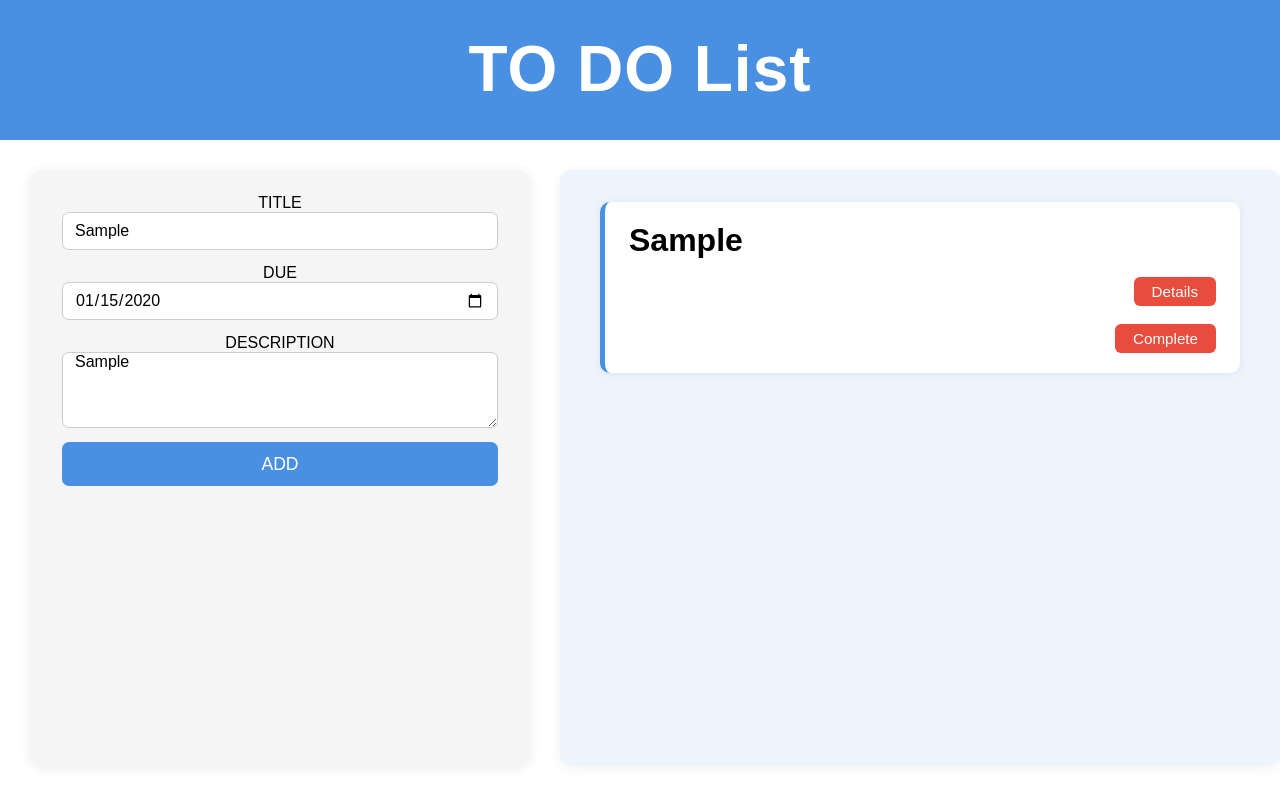
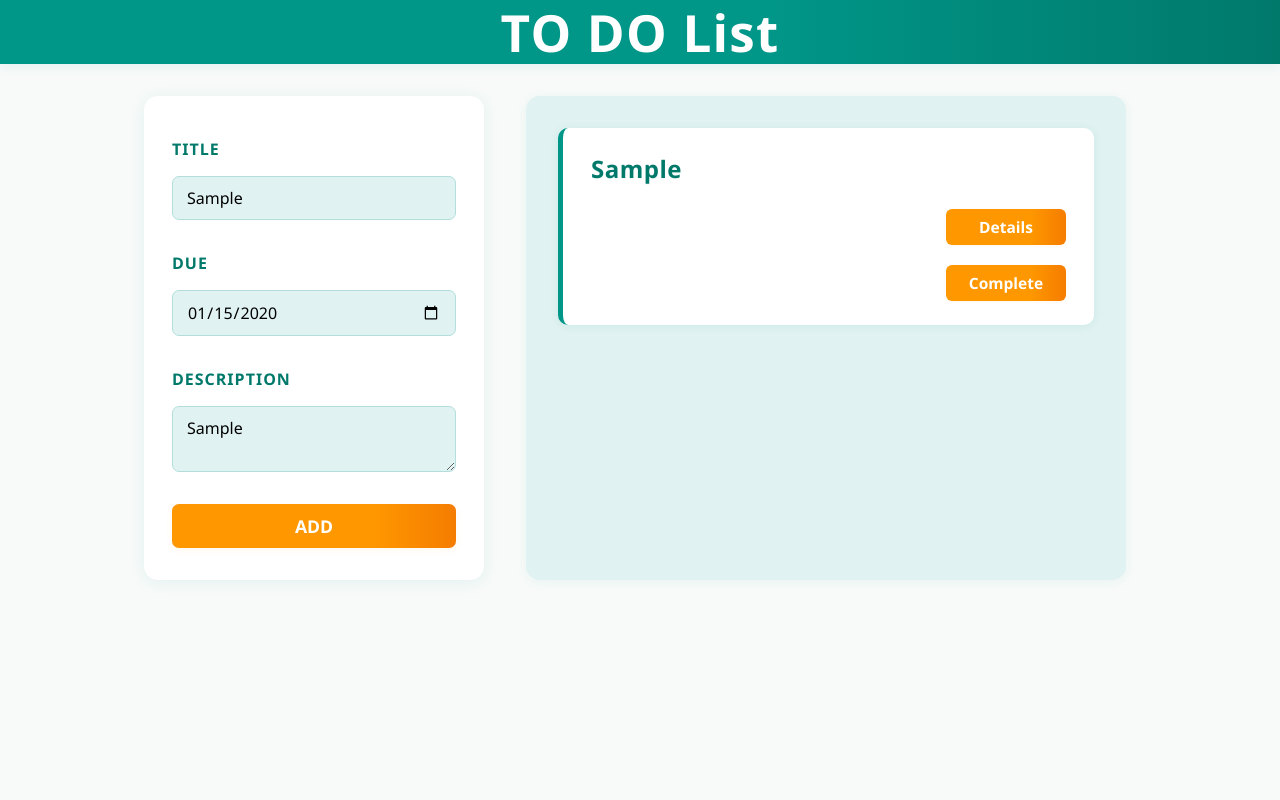
Before and after one commit to Ivan3342/To-Do-Modular, a plain HTML site: page index.html in a window 1280 px wide. Both pictures are taken after typing "Sample", "2020-01-15", "Sample" into the empty fields and a click on the button "ADD". Drawn offline with Linux system fonts and the light colour scheme.

Commit message:
changed css

```diff
--- a/index.html
+++ b/index.html
@@ -5,7 +5,7 @@
     <meta charset="UTF-8">
     <meta name="viewport" content="width=device-width, initial-scale=1.0">
     <title>To-Do List</title>
-    <link rel="stylesheet" href="style.css">
+    <link rel="stylesheet" href="new.css">
 </head>
 
 <body>
--- /dev/null
+++ b/new.css
@@ -0,0 +1,220 @@
+* {
+    margin: 0;
+    padding: 0;
+    box-sizing: border-box;
+    font-family: 'Segoe UI', Arial, Helvetica, sans-serif;
+}
+
+body {
+    background: #f7faf9;
+    min-height: 100vh;
+}
+
+header {
+    background: linear-gradient(90deg, #009688 60%, #00796b 100%);
+    height: 64px;
+    display: flex;
+    align-items: center;
+    justify-content: center;
+    color: #fff;
+    text-align: center;
+    font-size: 1.6rem;
+    letter-spacing: 1.2px;
+    box-shadow: 0 2px 12px rgba(0, 150, 136, 0.08);
+    padding: 0;
+}
+
+#main {
+    display: flex;
+    flex-direction: row;
+    justify-content: center;
+    gap: 32px;
+    margin-top: 32px;
+}
+
+#addEntry {
+    display: flex;
+    flex-direction: column;
+    align-items: stretch;
+    min-width: 340px;
+    max-width: 380px;
+    background: #fff;
+    border-radius: 14px;
+    box-shadow: 0 2px 16px rgba(0, 150, 136, 0.09);
+    padding: 32px 28px;
+    gap: 12px;
+}
+
+#addEntry label {
+    font-weight: 600;
+    color: #00796b;
+    margin-bottom: 4px;
+    margin-top: 10px;
+    letter-spacing: 1px;
+}
+
+#addEntry input,
+#addEntry textarea {
+    width: 100%;
+    border-radius: 7px;
+    border: 1px solid #b2dfdb;
+    padding: 10px 14px;
+    font-size: 1rem;
+    margin-bottom: 10px;
+    background: #e0f2f1;
+    transition: border-color 0.2s;
+}
+
+#addEntry input:focus,
+#addEntry textarea:focus {
+    border-color: #009688;
+    outline: none;
+}
+
+#addEntry button {
+    width: 100%;
+    height: 44px;
+    border-radius: 7px;
+    background: linear-gradient(90deg, #ff9800 70%, #f57c00 100%);
+    color: #fff;
+    border: none;
+    font-size: 1.1rem;
+    font-weight: bold;
+    cursor: pointer;
+    transition: background 0.2s, box-shadow 0.2s;
+    box-shadow: 0 2px 8px rgba(255, 152, 0, 0.07);
+    margin-top: 10px;
+}
+
+#addEntry button:hover {
+    background: linear-gradient(90deg, #f57c00 60%, #ff9800 100%);
+    box-shadow: 0 4px 16px rgba(255, 152, 0, 0.13);
+}
+
+#content {
+    display: flex;
+    flex-direction: column;
+    flex: 1;
+    padding: 32px 32px; /* Increased padding for better spacing */
+    background: #e0f2f1;
+    border-radius: 14px;
+    min-width: 400px;
+    max-width: 600px;
+    margin: 0 10px;
+    box-shadow: 0 2px 12px rgba(0, 150, 136, 0.06);
+    overflow-y: auto;
+}
+
+.task {
+    background: #fff;
+    border-radius: 10px;
+    box-shadow: 0 1px 8px rgba(0, 150, 136, 0.09);
+    padding: 24px 28px;
+    margin-bottom: 22px;
+    display: flex;
+    flex-direction: column;
+    gap: 12px;
+    transition: box-shadow 0.2s, border-left 0.2s;
+    border-left: 5px solid #009688;
+    position: relative;
+}
+
+.task:hover {
+    box-shadow: 0 4px 16px rgba(0, 150, 136, 0.15);
+    border-left: 5px solid #00796b;
+}
+
+.task h1 {
+    font-size: 1.5rem;
+    color: #00796b;
+    margin-bottom: 4px;
+    font-weight: 800;
+    letter-spacing: 0.5px;
+    text-shadow: 0 1px 2px rgba(0,150,136,0.07);
+}
+
+.task h3 {
+    font-size: 1.08rem;
+    color: #888;
+    margin-bottom: 6px;
+    font-weight: 500;
+}
+
+.task p {
+    font-size: 1.08rem;
+    color: #444;
+    margin-bottom: 8px;
+}
+
+/* Unified button style for task actions */
+.task button,
+.task .task-btn {
+    align-self: flex-end;
+    padding: 7px 20px;
+    border-radius: 6px;
+    background: linear-gradient(90deg, #ff9800 70%, #f57c00 100%);
+    color: #fff;
+    border: none;
+    font-size: 0.97rem;
+    cursor: pointer;
+    transition:
+        background 0.3s cubic-bezier(.4,0,.2,1),
+        box-shadow 0.3s cubic-bezier(.4,0,.2,1),
+        transform 0.2s cubic-bezier(.4,0,.2,1);
+    margin-left: 10px;
+    margin-top: 8px;
+    font-weight: 600;
+    box-shadow: 0 1px 4px rgba(255, 152, 0, 0.07);
+    min-width: 120px;
+    text-align: center;
+    display: inline-block;
+}
+
+.task button.complete,
+.task .task-btn.complete {
+    background: linear-gradient(90deg, #009688 70%, #00796b 100%);
+    box-shadow: 0 1px 4px rgba(0, 150, 136, 0.10);
+}
+
+.task button:hover,
+.task .task-btn:hover {
+    background: linear-gradient(90deg, #f57c00 60%, #ff9800 100%);
+    box-shadow: 0 0 16px 2px rgba(255, 152, 0, 0.25), 0 2px 8px rgba(255, 152, 0, 0.13);
+    transform: translateY(-2px) scale(1.04);
+}
+
+.task button.complete:hover,
+.task .task-btn.complete:hover {
+    background: linear-gradient(90deg, #00796b 60%, #009688 100%);
+    box-shadow: 0 0 16px 2px rgba(0, 150, 136, 0.25), 0 2px 8px rgba(0, 150, 136, 0.13);
+    transform: translateY(-2px) scale(1.04);
+}
+
+.hidden {
+    display: none !important;
+}
+
+/* Responsive design */
+@media (max-width: 900px) {
+    #main {
+        flex-direction: column;
+        align-items: center;
+        gap: 18px;
+    }
+    #addEntry, #content {
+        min-width: 90vw;
+        max-width: 98vw;
+        margin: 0;
+    }
+    #addEntry {
+        margin-bottom: 18px;
+    }
+    header {
+        font-size: 1.3rem;
+        padding: 18px 0;
+        height: 60px;
+    }
+    .task h1 {
+        font-size: 1.2rem;
+    }
+}
```
